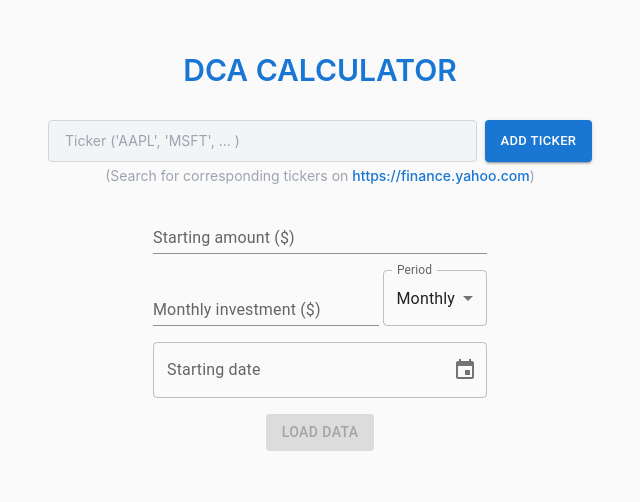
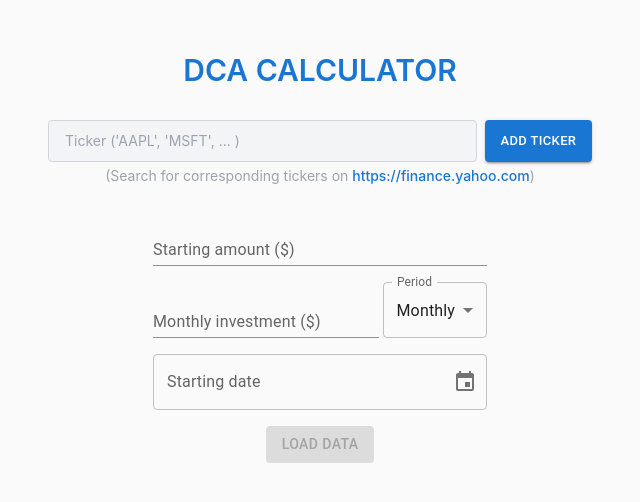
Before and after one commit to MartinKratochvilProgramy/DCA_calculator_client, a React (Vite) app: page / in a window 1280 px wide. Shown: the top 502 px of the page, without its empty margins (320-960 px from the left). Built offline with nearby package versions, Linux system fonts and the light colour scheme.

Commit message:
fixed padding on SelectRangesForm

```diff
--- a/src/components/SelectRangesForm.tsx
+++ b/src/components/SelectRangesForm.tsx
@@ -48,7 +48,7 @@ export const SelectRangesForm: FC<|Props>  = ({
     <div className='flex justify-center items-center w-full'>
         <form
             onSubmit={(e) => {handleSubmit(e)}}
-            className='flex justify-center items-center flex-col p-1 xs:p-4 rounded w-full'>
+            className='flex justify-center items-center flex-col px-0 py-4 rounded w-full'>
             <div className='flex flex-col mb-4 space-y-4'>
                 <TextField
                     id="standard-basic"
```
